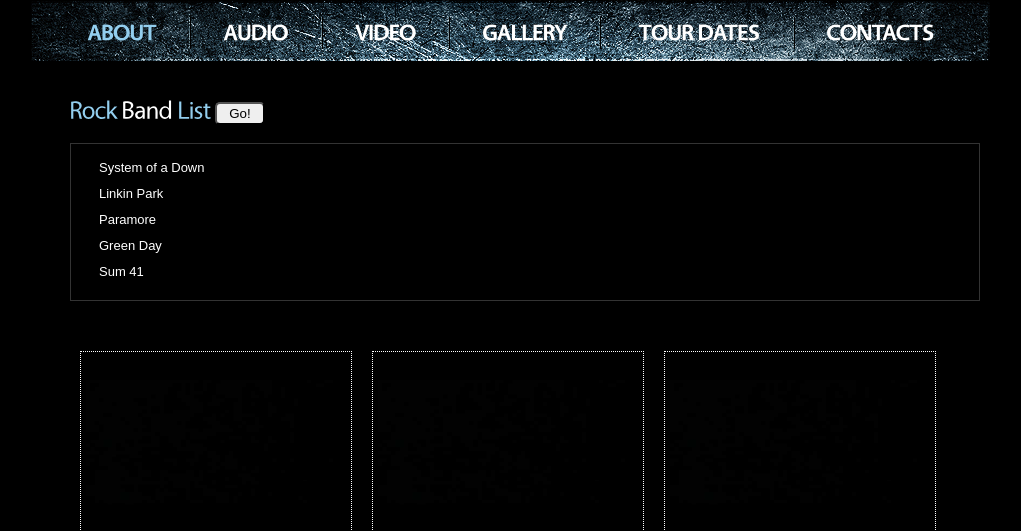
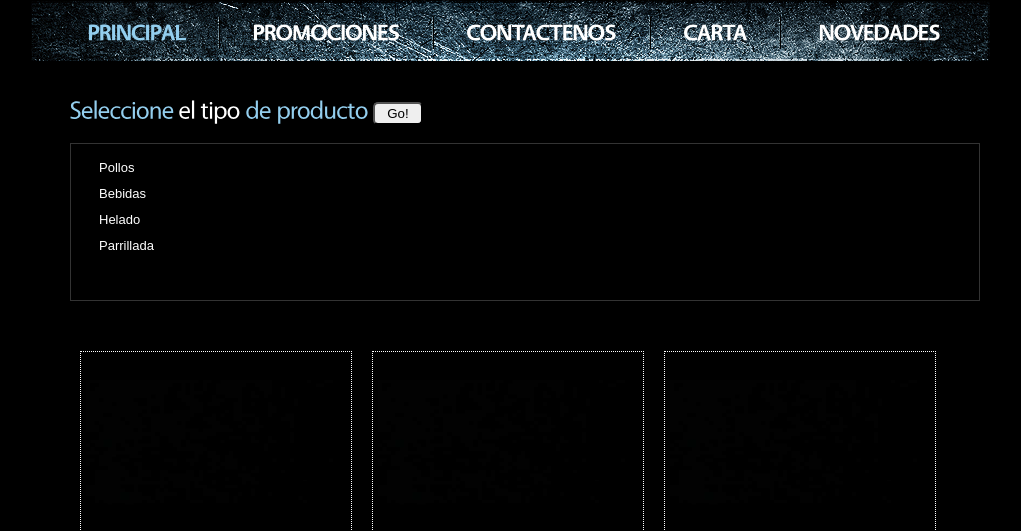
Before and after one commit to enriquem3699/soa, a PHP site: page /gallery.php in a window 1280 px wide. Shown: the part 130-661 px from the top of the page, without its empty margins (129-1150 px from the left). Run offline with PHP 8.4, Linux system fonts and the light colour scheme; a user stored in the database is signed in; data comes from the database, SQL or seed files in the repository; data that the repository does not hold is empty.

Commit message:
links arregladoos

```diff
--- a/cambiar_pass.php
+++ b/cambiar_pass.php
@@ -2,10 +2,10 @@
 <html lang="en">
 <head>
   <link rel="shortcut icon" type="image/x-icon" href="images/imagen.png">
-  <meta name="description" content="Here you can find all the rock music performed by different rock bands worldwide" />
+  <meta name="description" content="Here you can find all the rock music performed by different Polleria's Paredess worldwide" />
   <meta name="keywords" content="music rock, national, international, web pages" />
   <meta charset="utf-8">
-  <title>Rock Band</title>
+  <title>Polleria's Paredes</title>
   <link rel="stylesheet" type="text/css" href="./css/estilocambiopass.css">
   <link href="https://fonts.googleapis.com/css?family=Roboto:500" rel="stylesheet">
   <link rel="stylesheet" href="css/sweetalert.css">
@@ -15,7 +15,7 @@
 </head>
   <body>
     <form>
-      <h1>Rock Band</h1>
+      <h1>Polleria's Paredes</h1>
       <label for="">Username</label>
       <input type="text" placeholder="Username" name="" value="" id="usuario">
       <label for="">New Password</label>
--- a/gallery.php
+++ b/gallery.php
@@ -14,7 +14,7 @@ if(isset($_SESSION["usuario"])){
 
 }else{
 	?>
-	<script type="text/javascript">alert("Create a new account to access! Go to Sign Up");
+	<script type="text/javascript">alert("Por favor Logueate para poder continuar :) Bienvenido a Polleria Paredes");
 		location.href="index.php";
 	</script>
 	<?php
@@ -24,9 +24,9 @@ if(isset($_SESSION["usuario"])){
 <!DOCTYPE html>
 <html lang="en">
 	<head>
-		<title>Rock Band</title>
+		<title>Polleria's Paredes</title>
 		<link rel="shortcut icon" type="image/x-icon" href="images/imagen.png">
-		<meta name="description" content="Here you can find all the rock music performed by different rock bands worldwide" />
+		<meta name="description" content="Here you can find all the rock music performed by different Polleria's Paredess worldwide" />
 		<meta name="keywords" content="music rock, national, international, web pages" />
 		<meta charset="utf-8">
 		<meta name="viewport" content="width=device-width, initial-scale=1">
@@ -193,12 +193,12 @@ if(isset($_SESSION["usuario"])){
 										<?php
 										}
 										?>
-											<li class="item"><a class="active" href="index.php">About</a></li>
-											<li><a href="audio.php">Audio</a></li>
-											<li><a href="video.php">Video</a></li>
-											<li><a href="gallery.php">Gallery</a></li>
-											<li class="item-1"><a href="tour-dates.php">Tour Dates</a></li>
-											<li class="last"><a href="contacts.php">Contacts</a></li>
+											<li class="item"><a class="active" href="index.php">Principal</a></li>
+											<li><a href="audio.php">Promociones</a></li>
+											<li><a href="miaporte/nectaria/index.html">Contactenos</a></li>
+											<li><a href="gallery.php">Carta</a></li>
+											<li class="item-1"><a href="tour-dates.php">Novedades</a></li>
+											<!-- <li class="last"><a href="contacts.php">Contacts</a></li> -->
 										</ul>
 										<div class="clear"></div>
 									</div>
@@ -240,7 +240,7 @@ if(isset($_SESSION["usuario"])){
 									<div class="padding-grid-1">
 										<h3 class="letter">
 											<form name="fr" method="post" action="rocklist.php">
-									            Rock <strong>Band</strong> List
+									            Seleccione <strong>el tipo</strong> de producto
 									             <input class="boton" type="submit" value="Go!" name="cmdenviar">
 									        </form>
 								        </h3>
@@ -248,11 +248,11 @@ if(isset($_SESSION["usuario"])){
 											<div class="js-padding">
 												<div id="gallery" class="content">
 													<ul style="padding: 8px 25px 0 25px;">
-														<li><a href="Javascript:menu(1)">System of a Down</a></li>
-														<li><a href="Javascript:menu(2)">Linkin Park</a></li>
-														<li><a href="Javascript:menu(3)">Paramore</a></li>
-														<li><a href="Javascript:menu(4)">Green Day</a></li>
-														<li><a href="Javascript:menu(5)">Sum 41</a></li>
+														<li><a href="Javascript:menu(1)">Pollos</a></li>
+														<li><a href="Javascript:menu(2)">Bebidas</a></li>
+														<li><a href="Javascript:menu(3)">Helado</a></li>
+														<li><a href="Javascript:menu(4)">Parrillada</a></li>
+														<!-- <li><a href="Javascript:menu(5)">Sum 41</a></li> -->
 													</ul>
 													<?php
 														for($i=1;$i<7;$i++){
--- a/index.php
+++ b/index.php
@@ -4,9 +4,6 @@
 //	header('Location:index.php');
 //}else{
 //? >
-
-// enrique saul meza juarez
-
 
 <?php
 session_start();
@@ -156,7 +153,7 @@ session_start();
 											<li class="item"><a class="active" href="index.php">Principal</a></li>
 											<li><a href="">Promociones</a></li>
 											<li><a href="miaporte/nectaria/index.html">Contactenos</a></li>
-											<li><a href="">Carta</a></li>
+											<li><a href="gallery.php">Carta</a></li>
 											<li class="item-1"><a href="">Novedades</a></li>
 											<li class="last"><a href=""></a></li>
 										</ul>
--- a/registro.php
+++ b/registro.php
@@ -2,10 +2,10 @@
 <html>
 <head>
 	<link rel="shortcut icon" type="image/x-icon" href="images/imagen.png">
-	<meta name="description" content="Here you can find all the rock music performed by different rock bands worldwide" />
+	<meta name="description" content="Here you can find all the rock music performed by different Polleria's Paredess worldwide" />
 	<meta name="keywords" content="music rock, national, international, web pages" />
 	<meta charset="utf-8">
-	<title>Rock Band</title>
+	<title>Polleria's Paredes</title>
 	<link rel="stylesheet" href="./css/estiloregistro.css">
 	<link href="https://fonts.googleapis.com/css?family=Roboto:500" rel="stylesheet">
 	<link rel="stylesheet" href="css/sweetalert.css">
```
Also changed, not shown: audio.php (+9 -9 lines), contacts.php (+9 -9 lines), miaporte/nectaria/index.html (+6 -4 lines), rocklist.php (+8 -8 lines), tour-dates.php (+9 -9 lines), video.php (+9 -9 lines).
